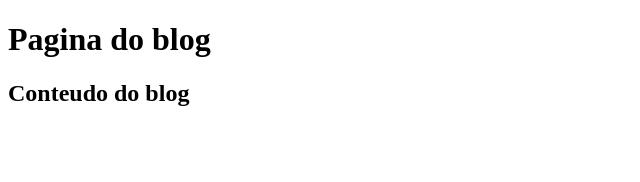
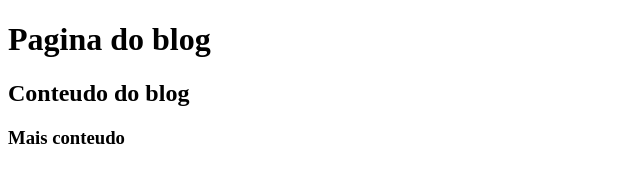
Before and after one commit to Clamanelo/Cursos, a plain HTML site: page blog.html in a window 1280 px wide. Shown: the whole page, without its empty margins (0-640 px from the left). Drawn offline with Linux system fonts and the light colour scheme.

Commit message:
Pagina de blog atualizada

```diff
--- a/blog.html
+++ b/blog.html
@@ -8,5 +8,6 @@
 <body>
     <h1>Pagina do blog</h1>
     <h2>Conteudo do blog</h2>
+    <h3>Mais conteudo</h3>
 </body>
 </html>
```
